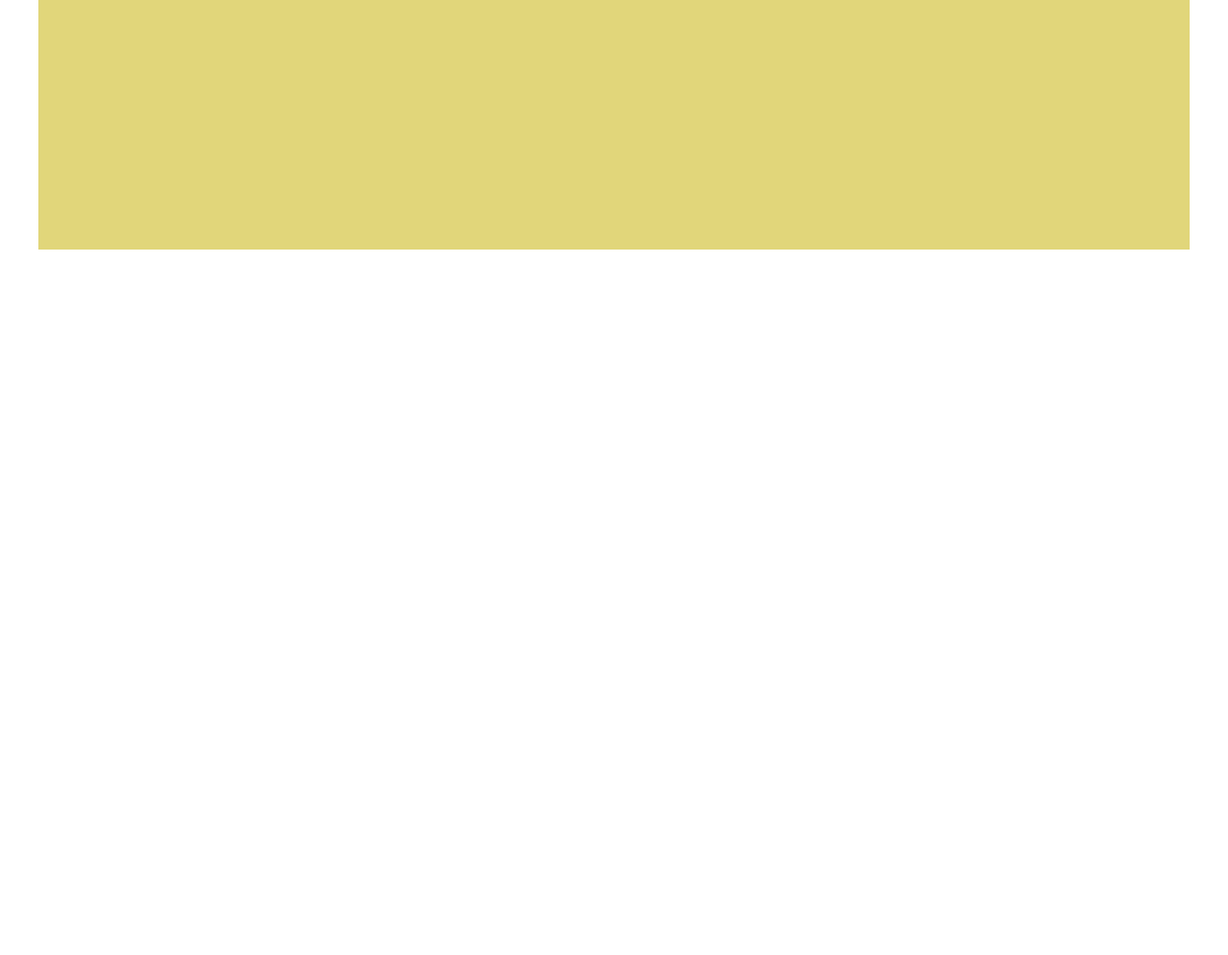
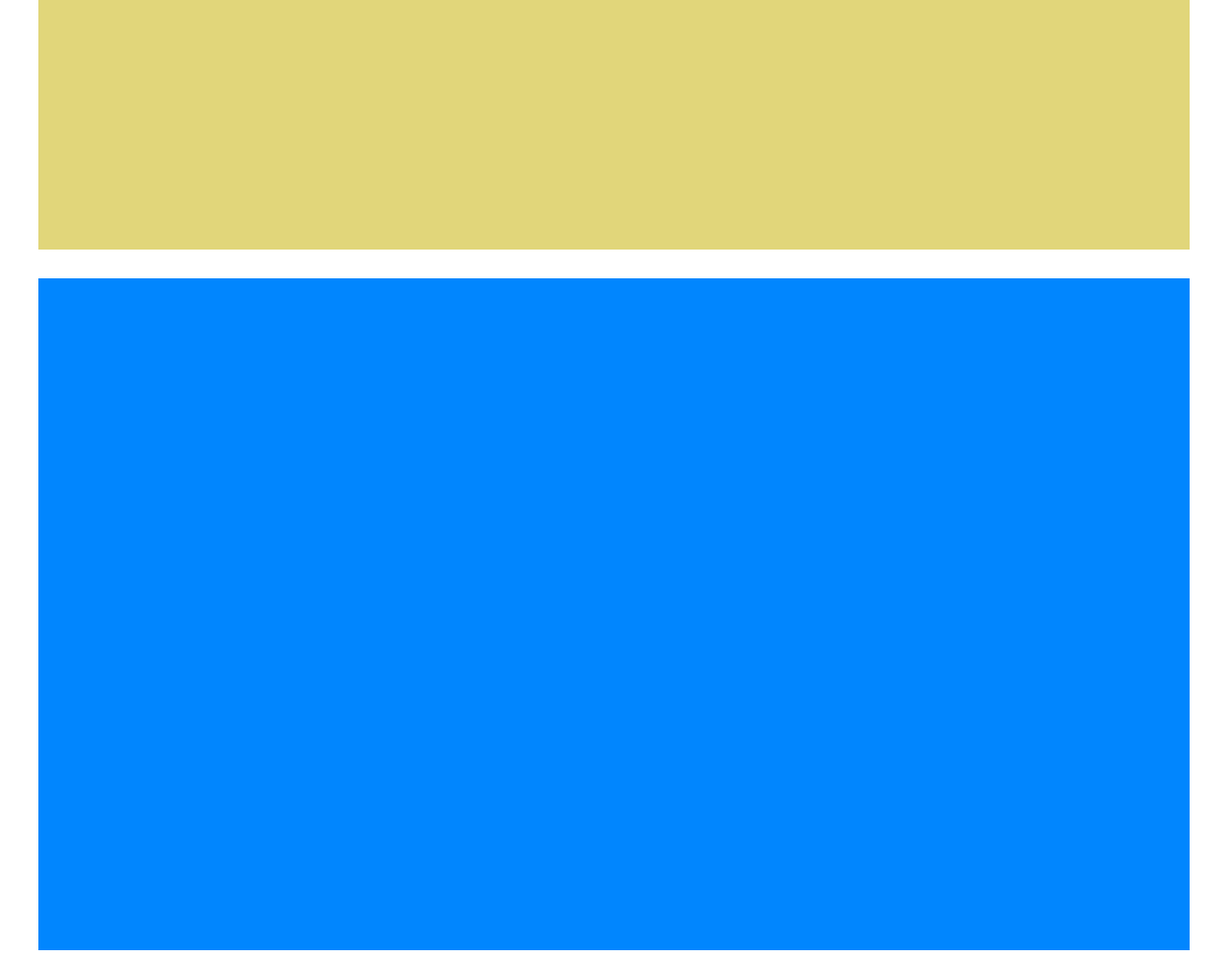
Before and after one commit to Michau94/htmlcss-struttura-wp, a plain HTML site: page index.html in a window 1280 px wide. Shown: the part 500-1495 px from the top of the page at 96% size. Before the commit the page ends 800 px from the top, so only its background shows below. Drawn offline with Linux system fonts and the light colour scheme.

Commit message:
bottom section

```diff
--- a/css/style.css
+++ b/css/style.css
@@ -4,6 +4,7 @@
     box-sizing: border-box;
     margin: 0;
     padding: 0;
+
 }
 
 /* generics */
@@ -13,6 +14,8 @@ body{
     margin: 0 auto;
 }
 
+
+/* HEADER */
 header{
     width: 100%;
     height: 200px;
@@ -20,8 +23,18 @@ header{
     margin: 30px 0;
 }
 
+/* MAIN CONTAINER */
+
 .main-container{
     height: 500px;
     background-color: #E1D67A;
-    margin: 15px 0;
+    margin: 30px 0;
 }
+
+/* BOTTOM SECTION */
+
+.bottom-section{
+    background-color: #0186FE;
+    height: 700px;
+    margin: 15px 0 5px;
+}
--- a/index.html
+++ b/index.html
@@ -17,6 +17,12 @@
     <div class="main-container">
         <!-- Main div -->
     </div>
+
+    <div class="bottom-section">
+        <div class="mini-header">
+
+        </div>
+    </div>
 </body>
 
 </html>
```
